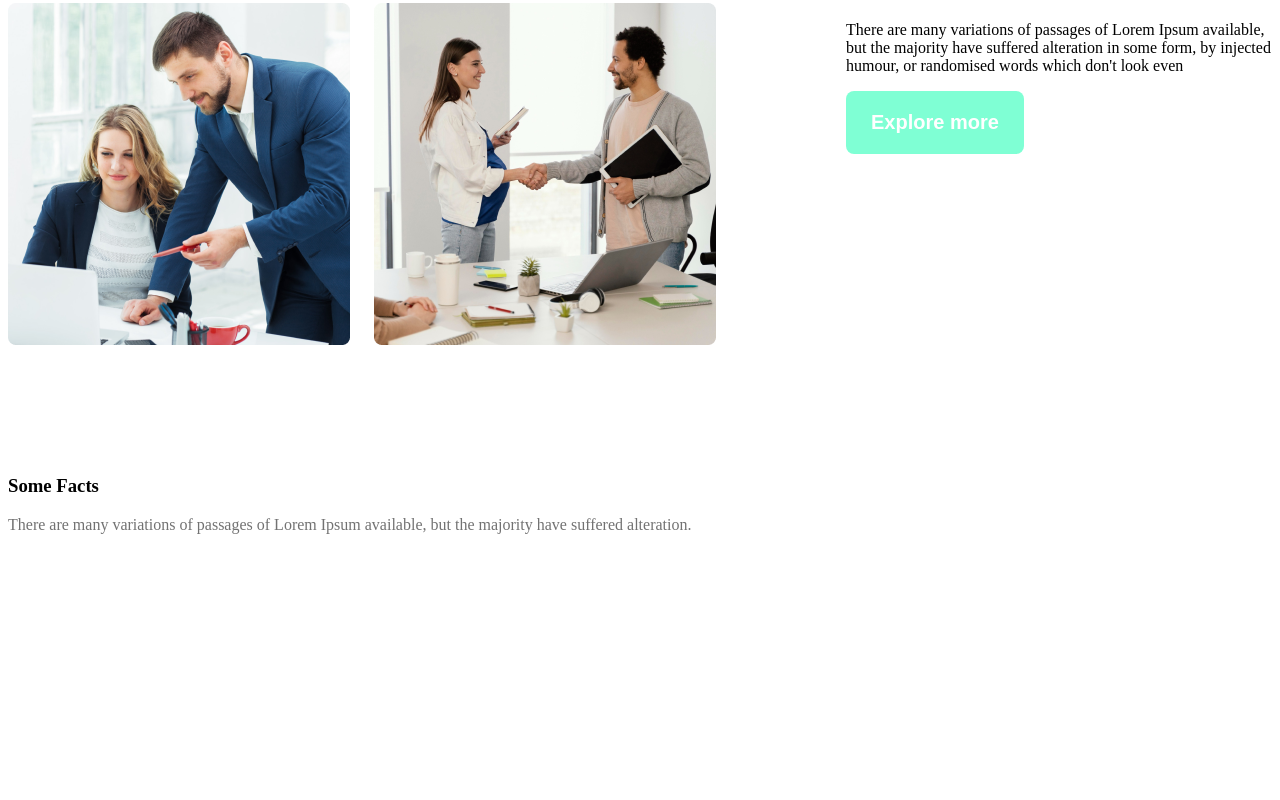
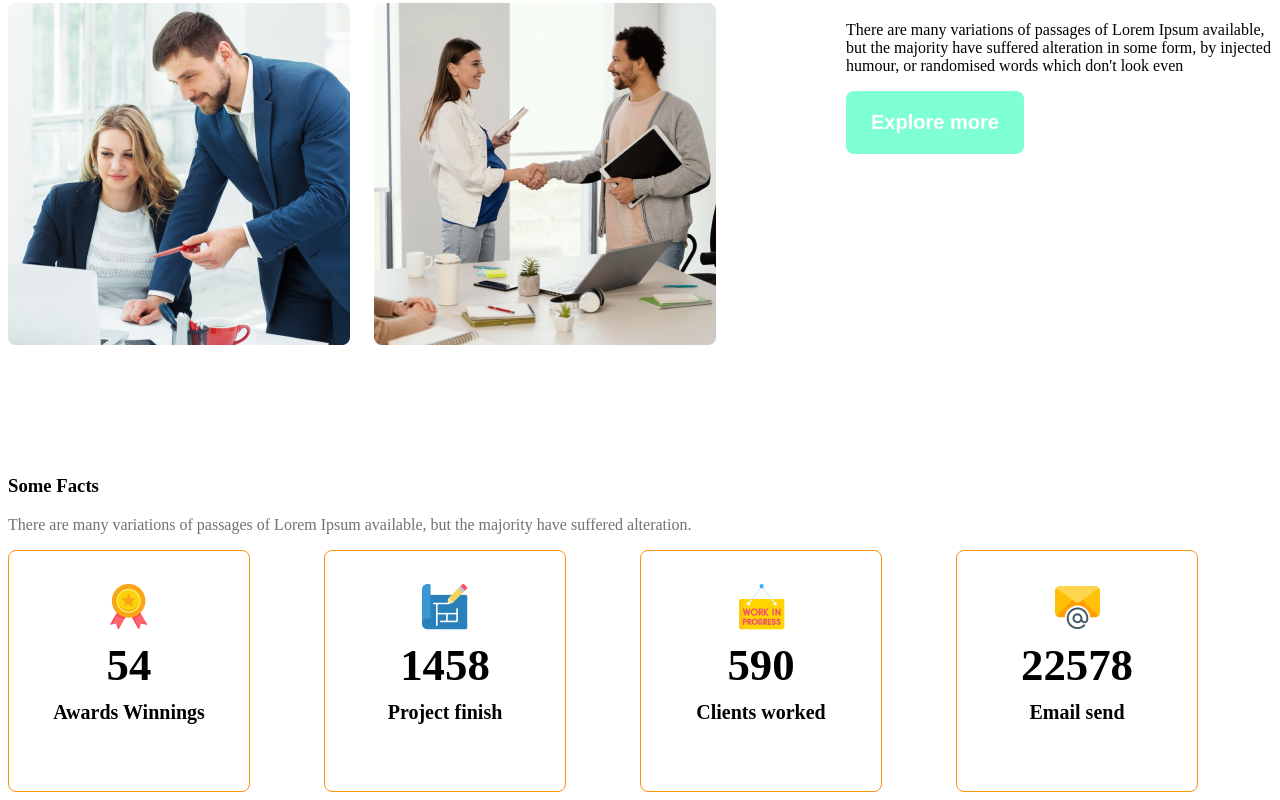
Before and after one commit to shihab1342/architect-website, a plain HTML site: page index.html in a window 1280 px wide. Shown: the part 1595-2395 px from the top of the page. Before the commit the page ends 2306 px from the top, so only its background shows below. Drawn offline with Linux system fonts and the light colour scheme.

Commit message:
half complete project

```diff
--- a/index.html
+++ b/index.html
@@ -47,26 +47,35 @@
     <h3 class="section-part">Some Facts</h3>
     <p class="text-light-gray">There are many variations of passages of Lorem Ipsum available, but the majority have suffered alteration.</p>
     <div class="facts-container">
-        <div class="facts">
-            <img src="" alt="">
-            <h4 class="fact-number"></h4>
-            <h5 class="fact-name"></h5>
+       <div class="fact-card display-flex">
+<div>
+    <img src="images/icons/ribon.png" alt="" class="fact-icon">
+        <h4 class="fact-number">54</h4>
+        <h5 class="fact-name">Awards Winnings</h5>
+</div>
+
+       </div>
+       <div class="fact-card display-flex">
+        <div>
+        <img src="images/icons/projects.png" alt="" class="fact-icon">
+        <h4 class="fact-number">1458</h4>
+        <h5 class="fact-name">Project finish</h5>
         </div>
-        <div class="facts">
-            <img src="" alt="">
-            <h4 class="fact-number"></h4>
-            <h5 class="fact-name"></h5>
+       </div>
+       <div class="fact-card display-flex">
+        <div>
+        <img src="images/icons/customers.png" alt="" class="fact-icon">
+        <h4 class="fact-number">590</h4>
+        <h5 class="fact-name">Clients worked</h5>
         </div>
-        <div class="facts">
-            <img src="" alt="">
-            <h4 class="fact-number"></h4>
-            <h5 class="fact-name"></h5>
+       </div>
+       <div class="fact-card display-flex">
+        <div>
+        <img src="images/icons/email.png" alt="" class="fact-icon">
+        <h4 class="fact-number">22578</h4>
+        <h5 class="fact-name">Email send</h5>
         </div>
-        <div class="facts">
-            <img src="" alt="">
-            <h4 class="fact-number"></h4>
-            <h5 class="fact-name"></h5>
-        </div>
+       </div>
     </div>
 </section>
     </main>
--- a/style.css
+++ b/style.css
@@ -95,6 +95,30 @@ main > section{
   font-weight: 700;
 
 }
+.facts-container{
+  display: grid;
+  grid-template-columns: repeat(4, 1fr);
+}
+.fact-card{
+  border: 1px solid #FF900E;
+  width: 240px;
+  height: 240px;
+  border-radius: 8px;
+  align-items: center;
+  justify-content: center;
+  text-align: center;
+}
+.fact-name{
+  font-size: 1.25rem;
+  font-weight: 600;
+  margin-top: 10px;
+}
+.fact-number{
+  font-size: 2.8rem;
+  font-weight: 600;
+  margin-top: 5px;
+  margin-bottom: 10px;
+}
 .team-img-container{
   display: grid;
   grid-template-columns: repeat(2, 1fr);
```
